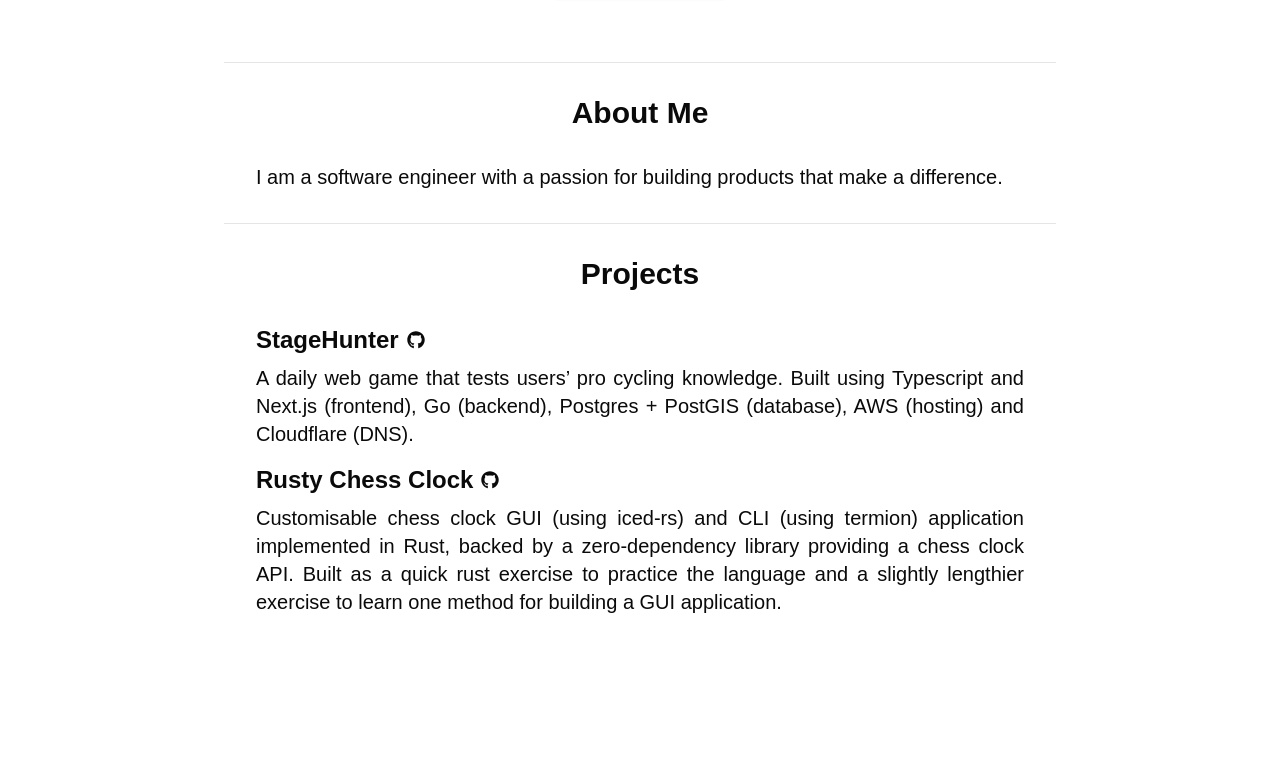
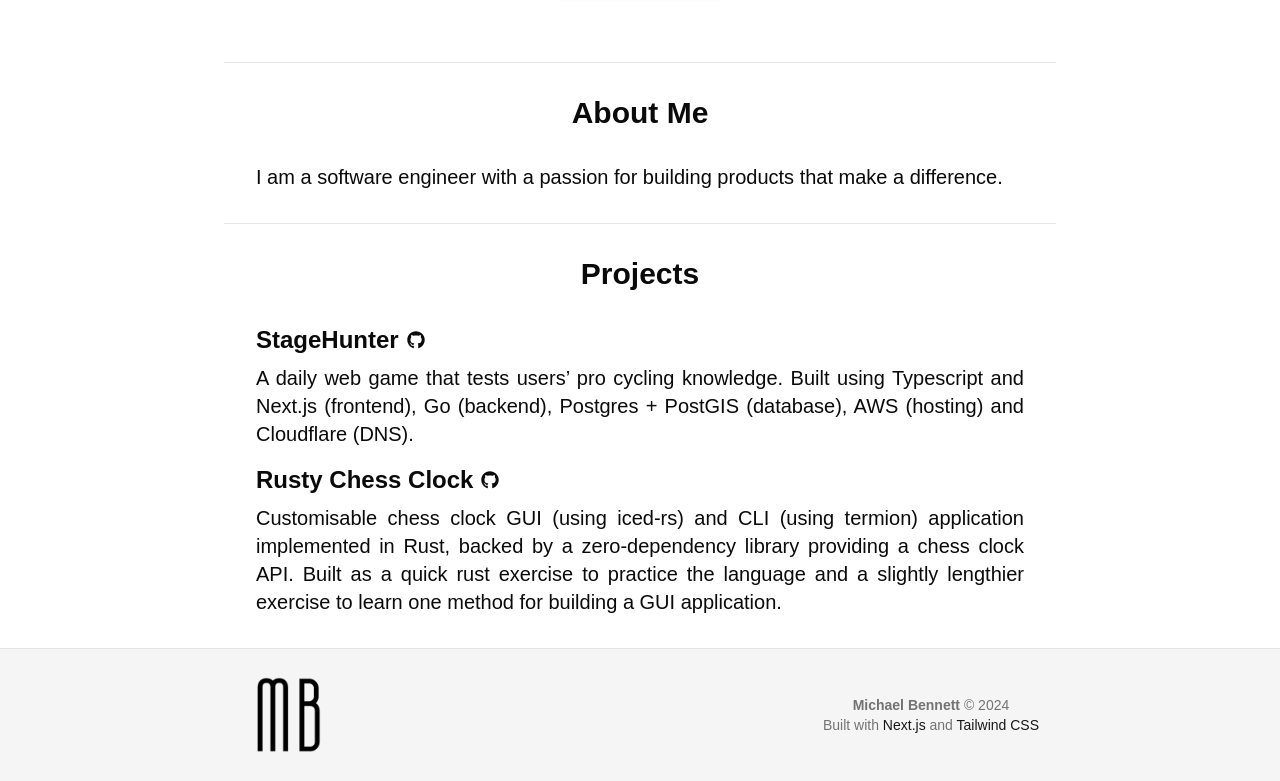
Before and after one commit to michaelbennett99/michaeldabennett.com, a Next.js app: page / in a window 1280 px wide. Shown: the part 383-1164 px from the top of the page. Before the commit the page ends 1031 px from the top, so only its background shows below. Built offline with nearby package versions, Linux system fonts and the light colour scheme.

Commit message:
add footer

```diff
--- a/src/app/layout.tsx
+++ b/src/app/layout.tsx
@@ -8,6 +8,7 @@ import { LuMoon, LuSun } from "react-icons/lu";
 import { ThemeProvider, useTheme } from "next-themes";
 import { cn } from "@/lib/utils";
 import { usePathname } from "next/navigation";
+import Image from "next/image";
 
 const geistSans = localFont({
   src: "./fonts/GeistVF.woff",
@@ -45,6 +46,7 @@ export default function RootLayout({
         >
           <Header />
           {children}
+          <Footer />
         </ThemeProvider>
       </body>
     </html>
@@ -136,3 +138,58 @@ function DarkModeToggle({ className }: { className?: string }) {
     </button>
   );
 }
+
+function Footer() {
+  const { theme } = useTheme();
+
+  return (
+    <footer className="text-muted-foreground bg-muted border-t text-sm py-4">
+      <div
+        className="flex flex-row justify-around items-center"
+      >
+        <div>
+          {
+            theme === "dark"
+            ? <Image
+              src="/images/logo.white.png"
+              alt="Michael Bennett"
+              width={100}
+              height={100}
+              className="rounded-full"
+            />
+            : <Image
+              src="/images/logo.black.png"
+              alt="Michael Bennett"
+              width={100}
+              height={100}
+              className="rounded-full"
+            />
+          }
+        </div>
+        <div>
+          <div className="text-center">
+            <span className="font-bold">Michael Bennett </span>
+            <span className="text-muted-foreground">
+              &copy; 2024
+            </span>
+          </div>
+          <div>
+            Built with <a
+              href="https://nextjs.org"
+              target="_blank"
+              className="text-primary hover:text-primary-foreground"
+            >
+              Next.js
+            </a> and <a
+              href="https://tailwindcss.com"
+              target="_blank"
+              className="text-primary hover:text-primary-foreground"
+            >
+              Tailwind CSS
+            </a>
+          </div>
+        </div>
+      </div>
+    </footer>
+  );
+}
```
